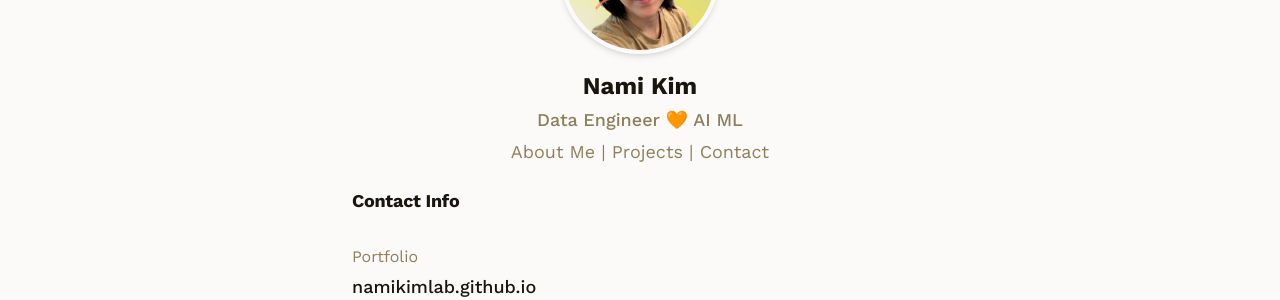
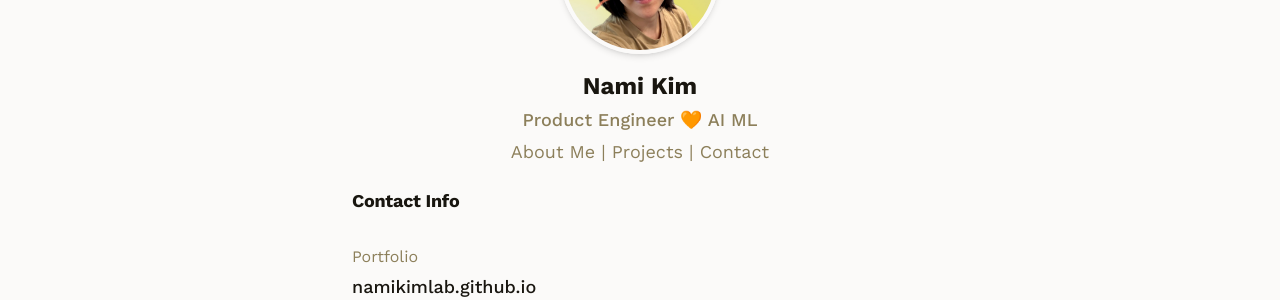
Before and after one commit to namikimlab/namikimlab.github.io, a Jekyll site: the page built from contact.md, in a window 1280 px wide. Shown: the part 202-502 px from the top of the page. Built offline with Jekyll 4.4.1, drawn with Linux system fonts in a browser that asks for light colours; nearby versions of some CDN libraries.

Commit message:
Change site description

```diff
--- a/_layouts/default.html
+++ b/_layouts/default.html
@@ -84,7 +84,7 @@
               </div>
               <div class="mt-4 text-center">
                 <div class="text-2xl font-bold text-[#191610]">Nami Kim</div>
-                <div class="text-lg text-[#8c7f5a] font-medium mt-1">Data Engineer 🧡 AI ML</div>
+                <div class="text-lg text-[#8c7f5a] font-medium mt-1">{{ site.description }}</div>
                 <div class="text-lg text-[#8c7f5a] mt-1">
                   <a href="/about" class="hover:text-[#191610]">About Me</a> |
                   <a href="/projects" class="hover:text-[#191610]">Projects</a> |
```
